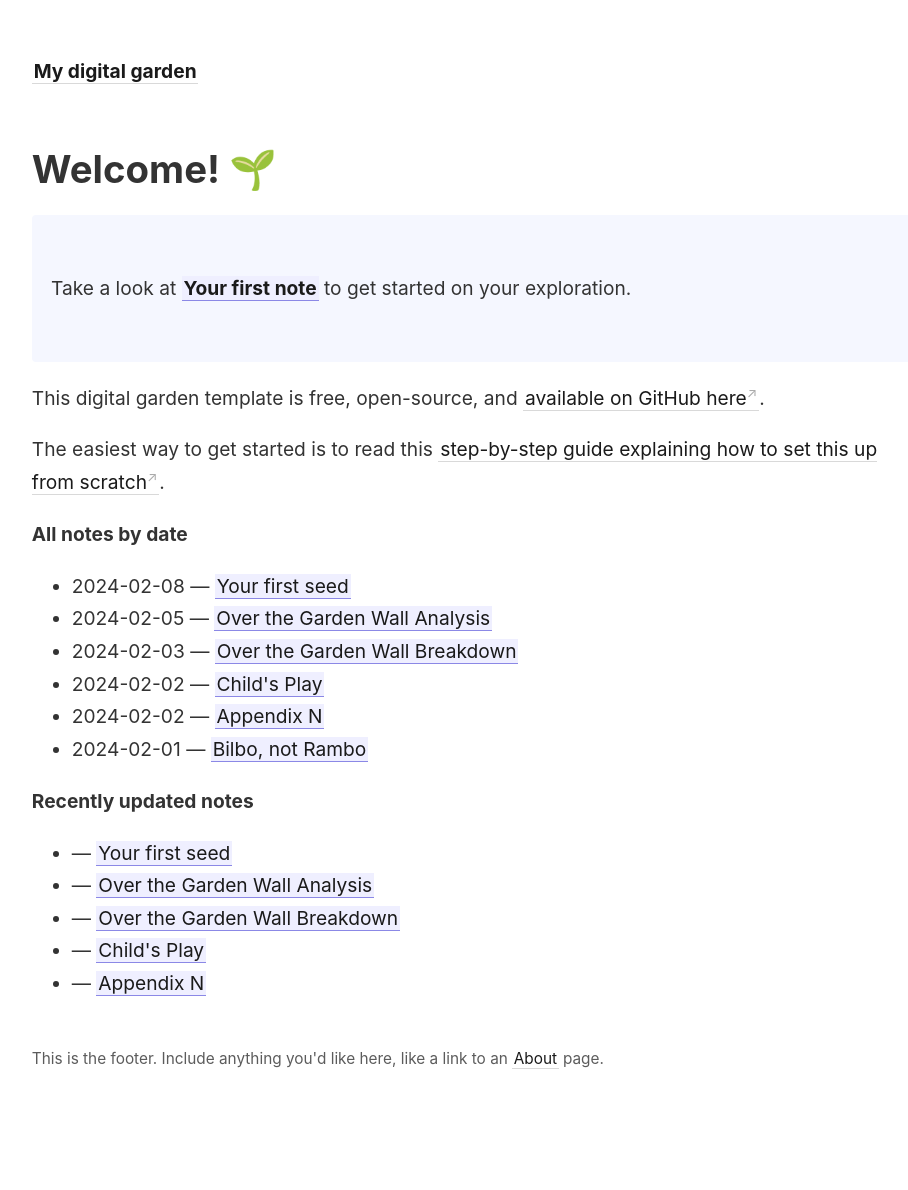
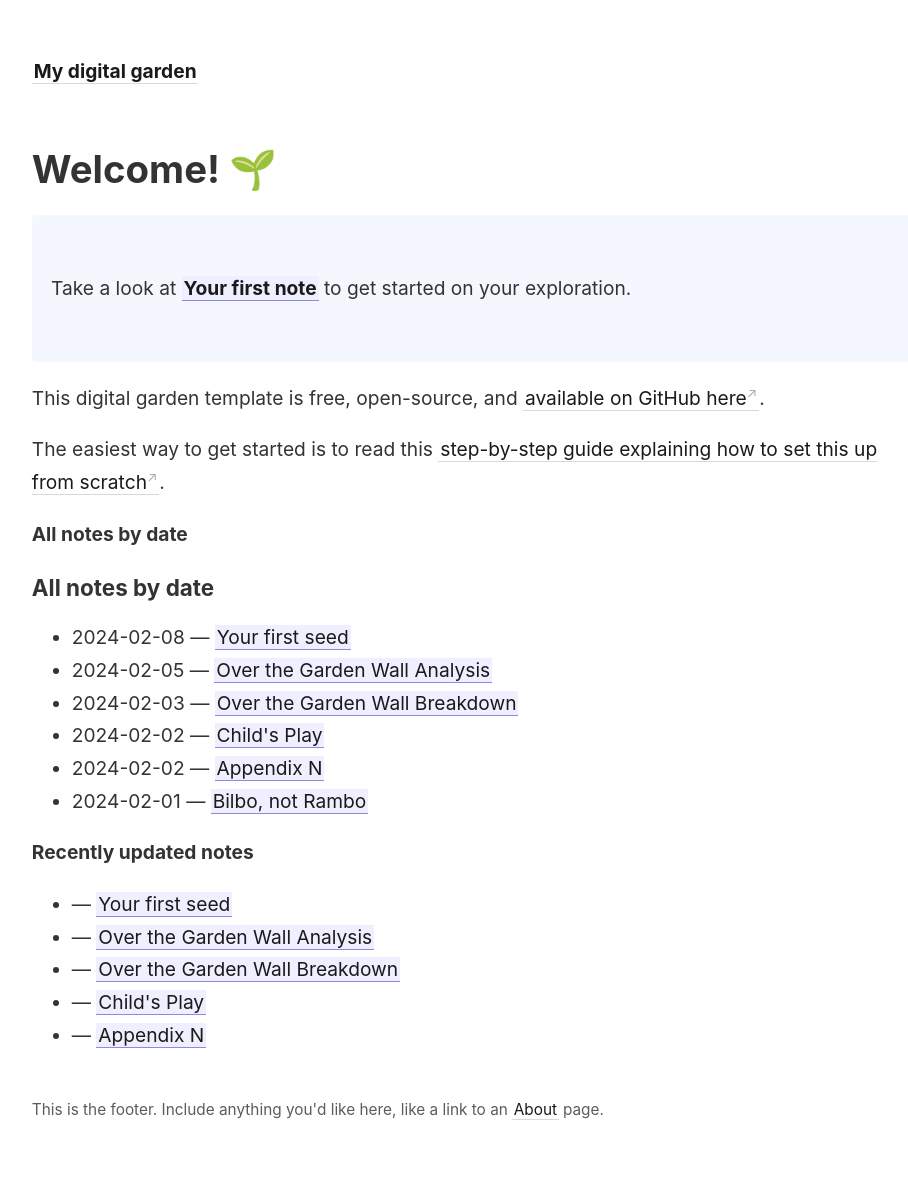
Before and after one commit to KabouterBlog/kabouterblog.github.io, a Jekyll site: the page built from _pages/index.md, in a window 1280 px wide. Shown: the whole page, without its empty margins (45-953 px from the left). Built offline with Jekyll 4.4.1, drawn with Linux system fonts in a browser that asks for light colours; before the commit the page ends 1139 px from its top, so only the background shows below that.

Commit message:
test: headings vs strong

```diff
--- a/_pages/index.md
+++ b/_pages/index.md
@@ -16,6 +16,8 @@ This digital garden template is free, open-source, and [available on GitHub here
 The easiest way to get started is to read this [step-by-step guide explaining how to set this up from scratch](https://maximevaillancourt.com/blog/setting-up-your-own-digital-garden-with-jekyll).
 
 <strong>All notes by date</strong>
+
+### All notes by date
 
 <ul>
   {% assign all_notes = site.notes | sort: "date" | reverse %}
```
